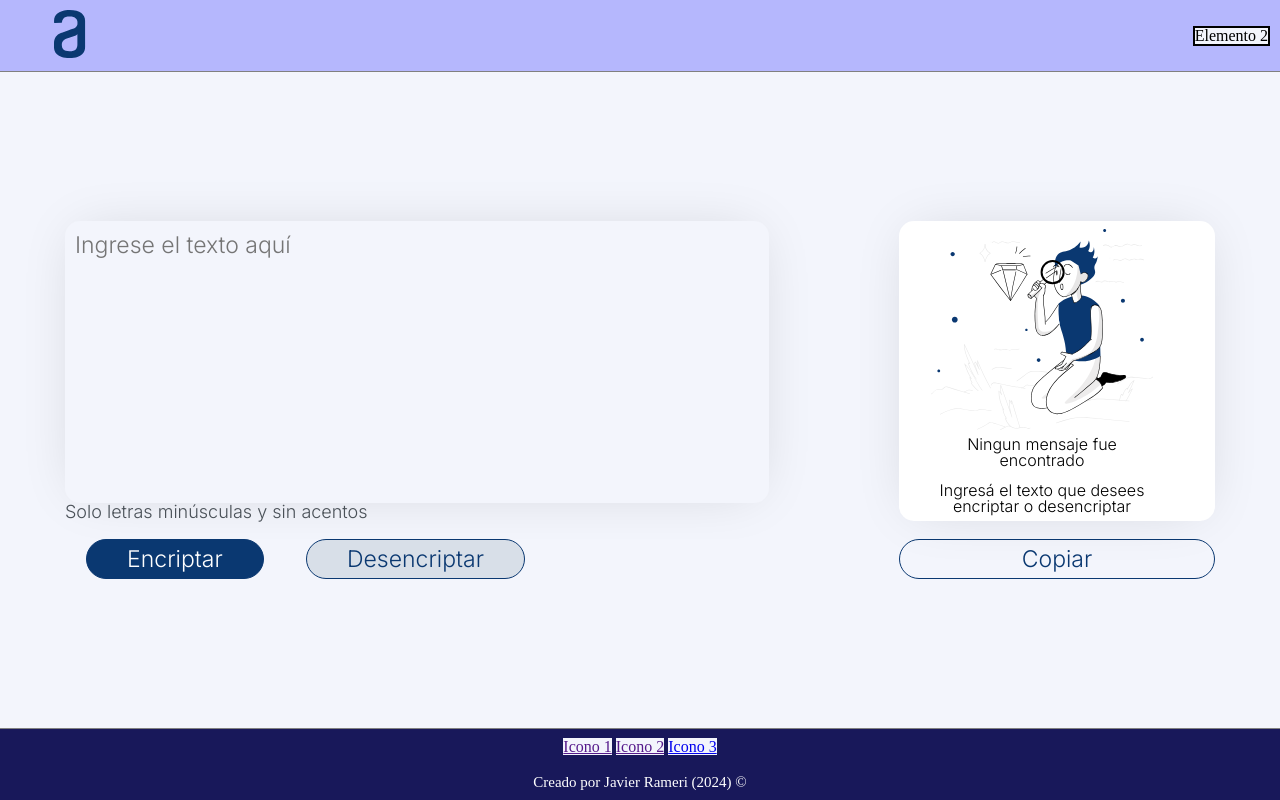
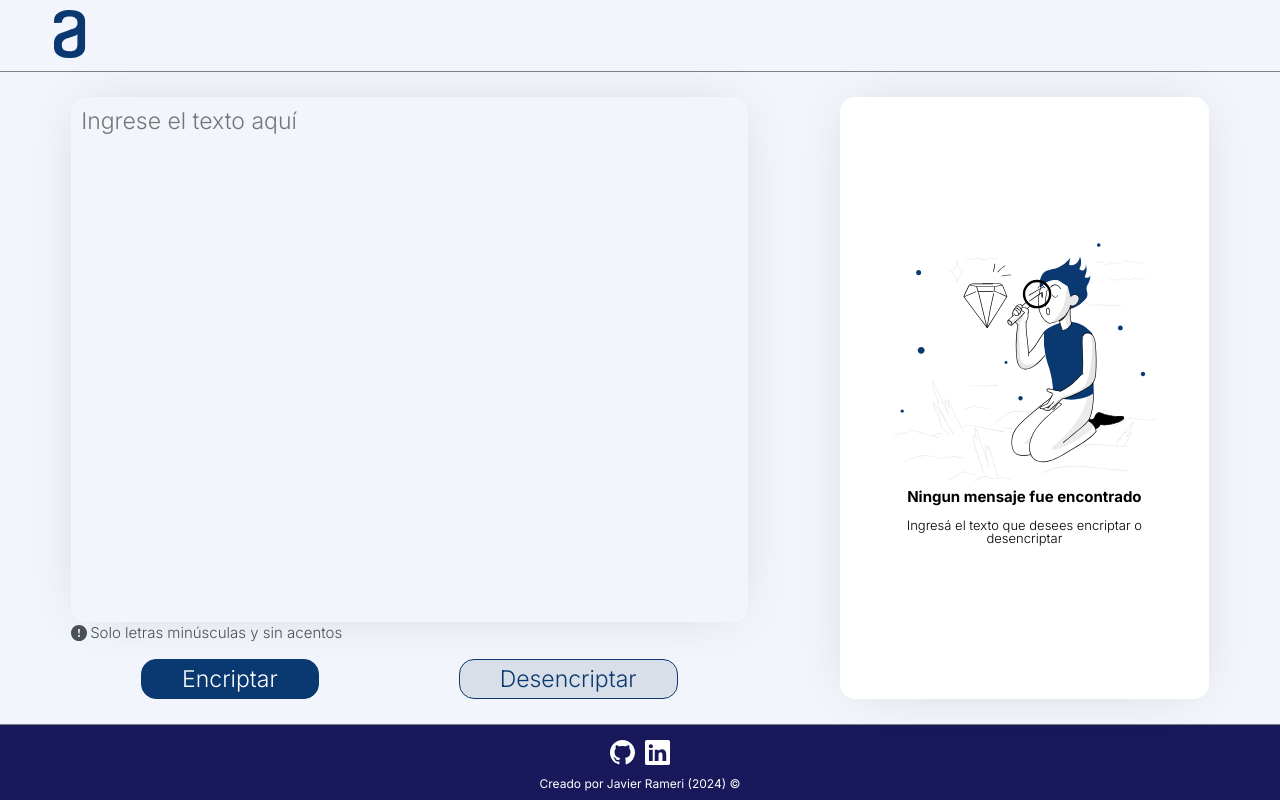
Before and after one commit to javote94/Proyecto_encriptador_ONE, a plain HTML site: page index.html in a window 1280 px wide. Drawn offline with Linux system fonts and the light colour scheme.

Commit message:
avances en el estilo

```diff
--- a/app.js
+++ b/app.js
@@ -7,11 +7,17 @@ const contenedorMunieco = document.querySelector(".contenedor-muñeco");
 
 
 //!......................................MANEJADORES DE EVENTOS......................................
+document.addEventListener("DOMContentLoaded", function () {
+  btnCopiar.style.display = "none";  //al momento que se carga el documento HTML, se oculta el botón copiar
+});
+
 textArea.addEventListener("input", function () {
   if (textArea.value != "" || mensaje.value != "") {
-    contenedorMunieco.style.display = "none"; //la imagen del output desaparece cuando hay contenido escrito en el textarea
+    contenedorMunieco.style.display = "none"; //cuando hay contenido escrito en el textarea la imagen del output desaparece
+    btnCopiar.style.display = "";  //y aparece el boton copiar
   } else {
-    contenedorMunieco.style.display = "flex";
+    contenedorMunieco.style.display = "";
+    btnCopiar.style.display = "none";
   }
 });
 
--- a/index.html
+++ b/index.html
@@ -19,9 +19,6 @@
       <a class="logo" href="https://www.aluracursos.com/" target="_blank" rel="noopener noreferrer">
         <img src="img/Logo.svg" alt="Logo de Alura">
       </a>
-      <div>
-        Elemento 2
-      </div>
     </header>
 
     <!-- MAIN -->
@@ -29,7 +26,10 @@
 
       <section class="seccion-izquierda">
         <textarea class="input-usuario" placeholder="Ingrese el texto aquí"></textarea>
-        <p class="mensaje-advertencia"><img src="" alt="">Solo letras minúsculas y sin acentos</p>
+        <div class="contenedor-advertencia">
+          <img src="img/bi_exclamation-circle-fill.svg">
+          <p>Solo letras minúsculas y sin acentos</p>
+        </div>
         <div class="contenedor-botones">
           <button class="btn-encriptar btn-efecto">Encriptar</button>
           <button class="btn-desencriptar btn-efecto">Desencriptar</button>
@@ -51,9 +51,8 @@
     <!-- FOOTER -->
     <footer>
       <div class="contenedor-iconos">
-        <a href="" target="_blank" rel="noopener noreferrer">Icono 1</a>
-        <a href="" target="_blank" rel="noopener noreferrer">Icono 2</a>
-        <a href="mailto:javier@micorreo.com" target="_blank" rel="noopener noreferrer">Icono 3</a>
+        <a href="" target="_blank" rel="noopener noreferrer"><img src="img/github.svg"></a>
+        <a href="" target="_blank" rel="noopener noreferrer"><img src="img/linkedin.svg" alt=""></a>
       </div>
       <div class="derechos-de-autor">Creado por Javier Rameri (2024) &#169;</div>
     </footer>
--- a/style.css
+++ b/style.css
@@ -22,7 +22,6 @@ header {
   /*ocupe el 100% del ancho del viewport.*/
   width: 100%;
   padding: 10px;
-  background-color: rgba(0, 0, 255, 0.253);
   border-bottom: 1px solid grey;
   display: flex;
   flex-direction: row;
@@ -53,19 +52,24 @@ main {
   display: flex;
   flex-direction: row;
   justify-content: space-around;
+  flex: 1;
+  padding: 25px;
 }
 
 .seccion-izquierda {
-  /*que ocupe el 50% del ancho del main (elemento que lo contiene)*/
+  /*que ocupe el 55% del ancho del main (elemento que lo contiene)*/
   width: 55%;
   display: flex;
   flex-direction: column;
 }
 
 .seccion-derecha {
+  width: 30%;
   display: flex;
   flex-direction: column;
   position: relative;
+  align-items: center;
+  justify-content: center;
 }
 
 textarea {
@@ -81,21 +85,34 @@ textarea {
   height: 100%;
 }
 
-.mensaje-advertencia {
+.contenedor-advertencia {
+  display: flex;
+  flex-direction: row;
+  justify-content: flex-start;
+  background-color: transparent;
+  margin-top: 3px;
+}
+
+.contenedor-advertencia img {
+  margin-right: 3px;
+}
+
+.contenedor-advertencia p {
   color: #495057;
   background-color: transparent;
-  font-size: 18px;
+  font-size: 15px;
 }
 
 .contenedor-botones {
   display: flex;
   margin-top: 18px;
+  justify-content: space-around;
 }
 
 .btn-encriptar {
   background-color: #0a3871;
   border: 1px solid #0a3871;
-  border-radius: 24px;
+  border-radius: 15px;
   color: white;
   cursor: pointer;
   padding: 5px 40px;
@@ -105,7 +122,7 @@ textarea {
 .btn-desencriptar {
   background-color: #d8dfe8;
   border: 1px solid #0a3871;
-  border-radius: 24px;
+  border-radius: 15px;
   color: #0a3871;
   cursor: pointer;
   padding: 5px 40px;
@@ -116,10 +133,8 @@ textarea {
   position: absolute;
   /*position: absolute, para que el elemento se posicione por fuera del flujo normal de la página y
   en relación al elemento contenedor section*/
-  top: 99px;
-  left: 32px;
-  height: 109px;
-  width: 222px;
+  height: 209px;
+  width: 263px;
   display: flex;
   flex-direction: column;
   justify-content: center;
@@ -134,12 +149,16 @@ textarea {
   background-color: transparent;
 }
 
-
 .contenedor-muñeco p {
-  font-size: 16px;
+  font-size: 13px;
   text-align: center;
   padding: 3%;
   background-color: white;
+}
+
+.contenedor-muñeco p:first-of-type {
+  font-size: 15px;
+  font-weight: bold;
 }
 
 .output-usuario {
@@ -147,15 +166,19 @@ textarea {
   height: 100%;
   width: 100%;
   background-color: white;
+  flex: 1;
 }
 
 .btn-copiar {
+  background-color: white;
   border: 1px solid #0a3871;
-  border-radius: 24px;
+  border-radius: 15px;
   color: #0a3871;
   cursor: pointer;
   padding: 5px 40px;
-  margin-top: 18px;
+  margin-top: -50px;
+  z-index: 1;
+  width: 60%;
 }
 
 .btn-efecto:hover {
@@ -176,13 +199,35 @@ footer {
 }
 
 .contenedor-iconos {
-  padding: 10px;
+  padding: 15px 5px 0px 5px;
   background-color: transparent;
+  display: flex;
+  flex-direction: row;
+  align-items: center;
+  justify-content: center;
+}
+
+.contenedor-iconos a {
+  background-color: transparent;
+  margin: 0 5px;
+}
+
+.contenedor-iconos img {
+  background-color: transparent;
+  width: 25px;
+  height: 25px;
+  cursor: pointer;
+}
+
+.contenedor-iconos img:hover {
+  transform: scale(1.05);
+  transition: 350ms ease;
 }
 
 .derechos-de-autor {
   background-color: transparent;
-  font-size: 15px;
+  font-size: 12px;
   color: white;
   padding: 10px;
+  font-family: 'Inter';
 }
```
Also changed, not shown: img/bi_exclamation-circle-fill.svg (added), img/github.svg (added), img/linkedin.svg (added).
